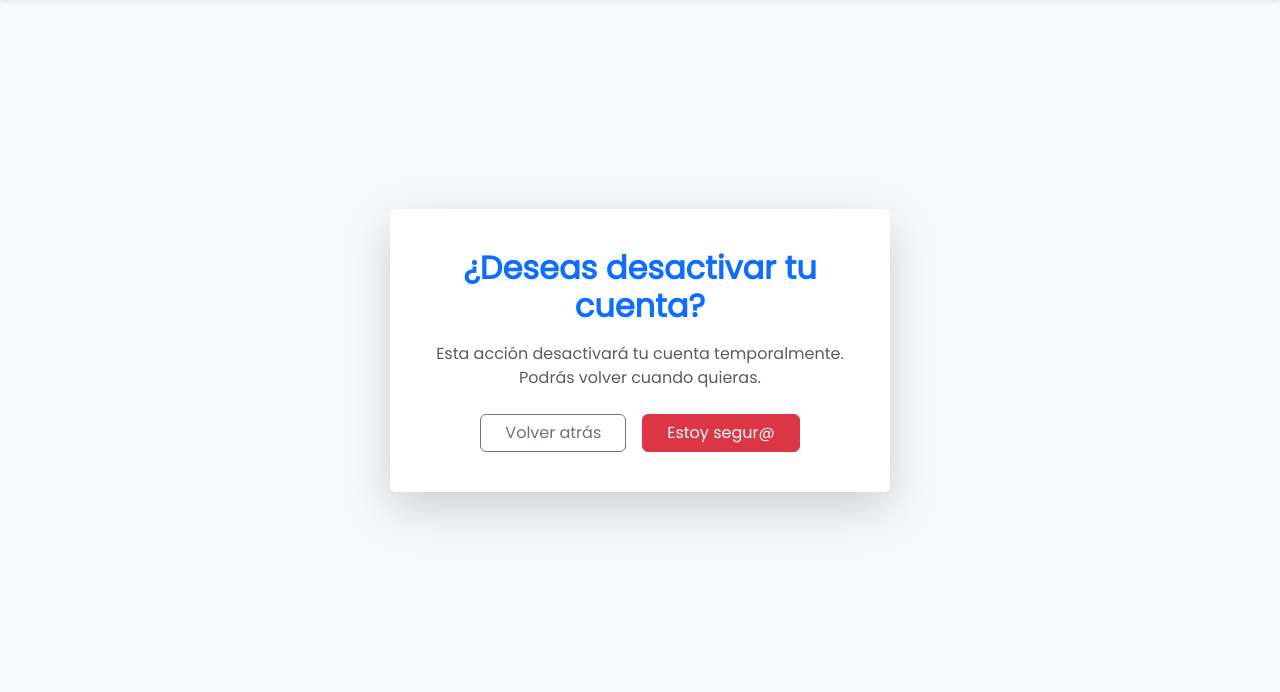
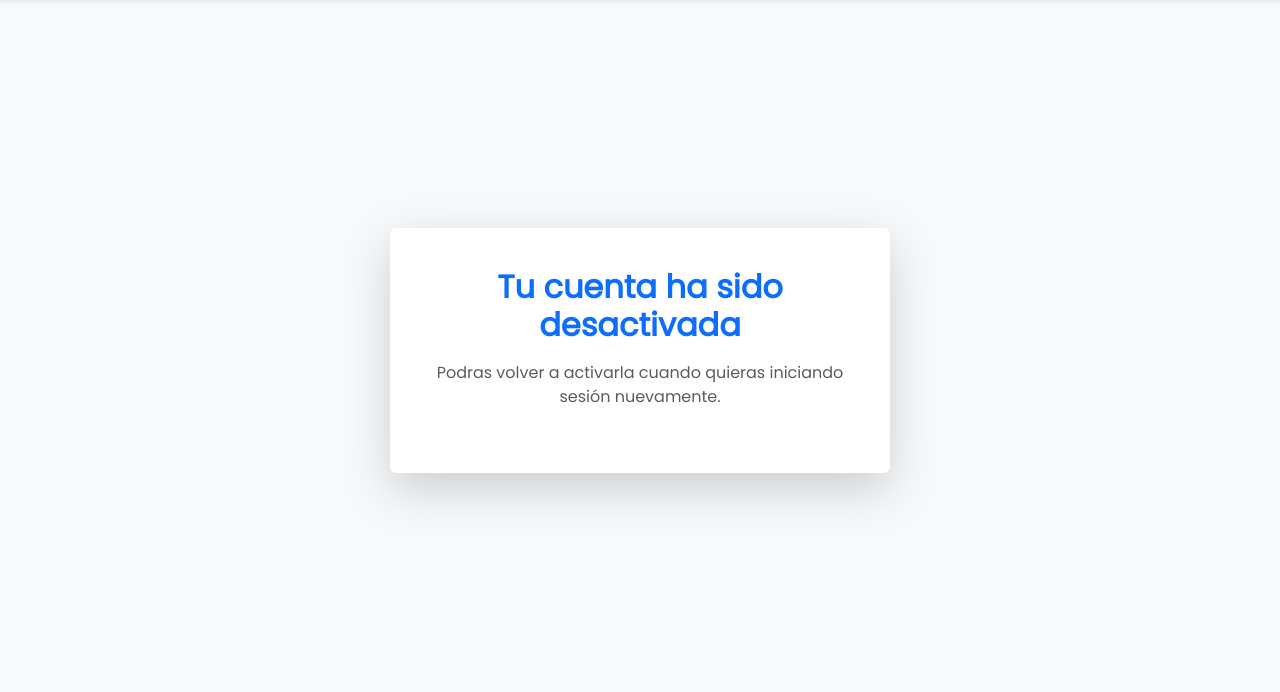
Before and after one commit to marredon9/Proyecto-final, a PHP site: page /prueba/CuentaDesactivada.php in a window 1280 px wide. Shown: the part 109-801 px from the top of the page. Run offline with PHP 8.4, Linux system fonts and the light colour scheme.

Commit message:
Cambios en el index.php

```diff
--- a/prueba/CuentaDesactivada.php
+++ b/prueba/CuentaDesactivada.php
@@ -50,23 +50,10 @@ if (isset($_SESSION["sesion"])) {
     <div class="container d-flex justify-content-center align-items-center" style="min-height: 80vh;">
         <div class="card shadow-lg border-0 p-4" style="max-width: 500px; width: 100%;">
             <div class="card-body text-center">
-                <h2 class="fw-bold mb-3 text-primary">¿Deseas desactivar tu cuenta?</h2>
+                <h2 class="fw-bold mb-3 text-primary">Tu cuenta ha sido desactivada</h2>
                 <p class="text-muted mb-4">
-                    Esta acción desactivará tu cuenta temporalmente.
-                    Podrás volver cuando quieras.
-                </p>
-
-                <div class="d-flex justify-content-center gap-3">
-                    <form action="index.php">
-                        <button type="submit" class="btn btn-outline-secondary px-4">
-                            Volver atrás
-                        </button>
-                    </form>
-
-                    <form action="desactivarMiCuenta.php" method="post">
-                        <button type="submit" class="btn btn-danger px-4">
-                            Estoy segur@
-                        </button>
+                    Podras volver a activarla cuando quieras iniciando sesión nuevamente.
+</p>
                     </form>
                 </div>
             </div>
--- a/prueba/Desactivar.php
+++ b/prueba/Desactivar.php
@@ -62,8 +62,8 @@ if (isset($_SESSION["sesion"])) {
                         </button>
                     </form>
 
-                    <form action="desactivarMiCuenta.php" onsubmit="return confirmarDesactivacion();">
-                        <button type="submit" class="btn btn-danger px-4">
+                    <form action="CuentaDesactivada.php" onsubmit="return confirmarDesactivacion();">
+                        <button type="submit" class="btn btn-danger px-4" href="CuentaDesactivada.php">
                             Estoy segur@
                         </button>
                     </form>
--- a/prueba/index.php
+++ b/prueba/index.php
@@ -1,5 +1,6 @@
 <!DOCTYPE html>
 <html lang="es">
+
 
 <head>
     <meta charset="UTF-8" />
```
